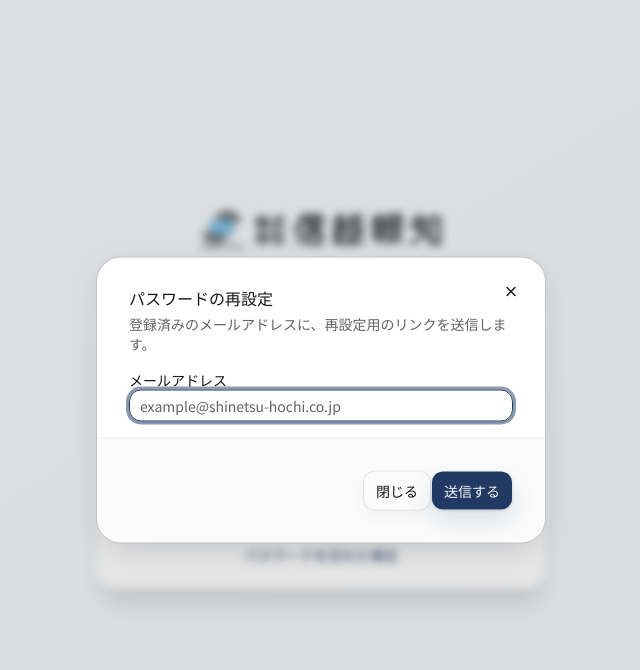
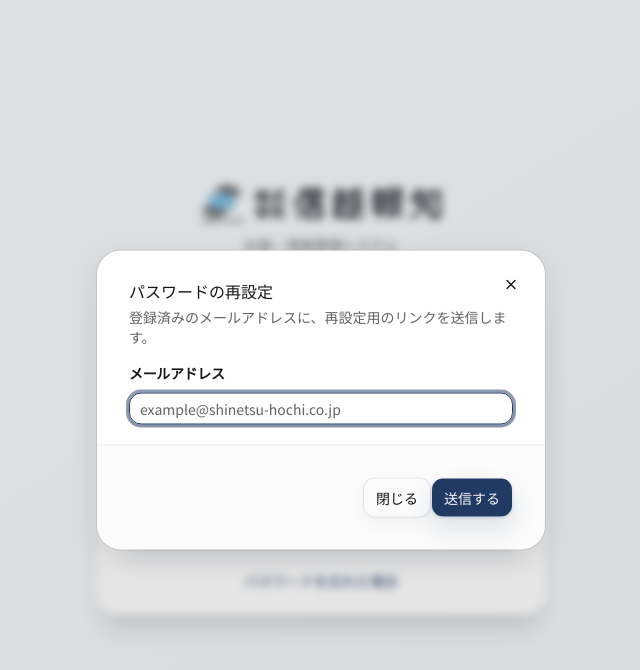
Before and after one commit to ayuuum/shinetsu-hochi-system, a Next.js app in the folder app/: page /login in a window 1280 px wide. Both pictures are taken after a click on the button "パスワードを忘れた場合". Shown: the top 670 px of the page, without its empty margins (319-959 px from the left). Built offline with nearby package versions, Linux system fonts and the light colour scheme; no server answers.

Commit message:
Adjust login form spacing

```diff
--- a/app/src/app/login/page.tsx
+++ b/app/src/app/login/page.tsx
@@ -128,14 +128,14 @@ function LoginForm() {
 
     return (
         <>
-        <form onSubmit={handleLogin} className="space-y-4">
+        <form onSubmit={handleLogin} className="space-y-6">
             {authError === "callback" && (
                 <p className="text-sm text-destructive bg-destructive/10 p-3 rounded-lg">
                     認証リンクの処理に失敗しました。リンクの有効期限が切れている可能性があります。再度「パスワードを忘れた場合」からお試しください。
                 </p>
             )}
-            <div className="space-y-2">
-                <label htmlFor="email" className="text-sm font-medium">メールアドレス</label>
+            <div>
+                <label htmlFor="email" className="mb-2.5 block text-sm font-semibold tracking-tight">メールアドレス</label>
                 <Input
                     id="email"
                     type="email"
@@ -148,8 +148,8 @@ function LoginForm() {
                     spellCheck={false}
                 />
             </div>
-            <div className="space-y-2">
-                <label htmlFor="password" className="text-sm font-medium">パスワード</label>
+            <div>
+                <label htmlFor="password" className="mb-2.5 block text-sm font-semibold tracking-tight">パスワード</label>
                 <Input
                     id="password"
                     type="password"
@@ -164,11 +164,11 @@ function LoginForm() {
             {error && (
                 <p aria-live="polite" className="text-sm text-destructive bg-destructive/10 p-3 rounded-lg">{error}</p>
             )}
-            <Button type="submit" className="w-full" disabled={loading}>
+            <Button type="submit" className="mt-1 w-full" disabled={loading}>
                 {loading && <Loader2 className="mr-2 h-4 w-4 animate-spin" />}
                 ログイン
             </Button>
-            <p className="text-center text-sm">
+            <p className="pt-1 text-center text-sm">
                 <button
                     type="button"
                     className="text-primary underline-offset-4 hover:underline"
@@ -192,9 +192,9 @@ function LoginForm() {
                         登録済みのメールアドレスに、再設定用のリンクを送信します。
                     </DialogDescription>
                 </DialogHeader>
-                <form onSubmit={handlePasswordReset} className="space-y-4">
-                    <div className="space-y-2">
-                        <label htmlFor="reset-email" className="text-sm font-medium">メールアドレス</label>
+                <form onSubmit={handlePasswordReset} className="space-y-5">
+                    <div>
+                        <label htmlFor="reset-email" className="mb-2.5 block text-sm font-semibold tracking-tight">メールアドレス</label>
                         <Input
                             id="reset-email"
                             type="email"
```
